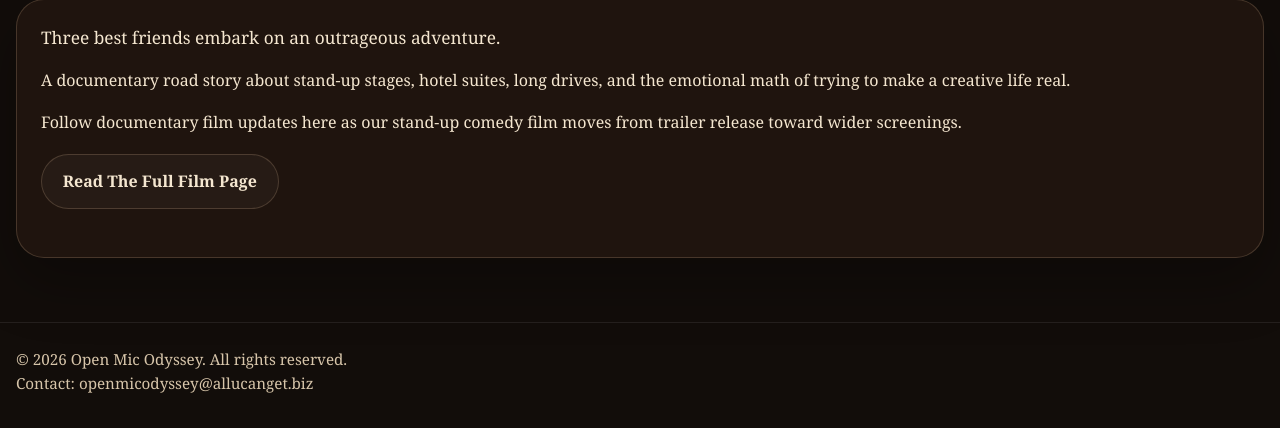
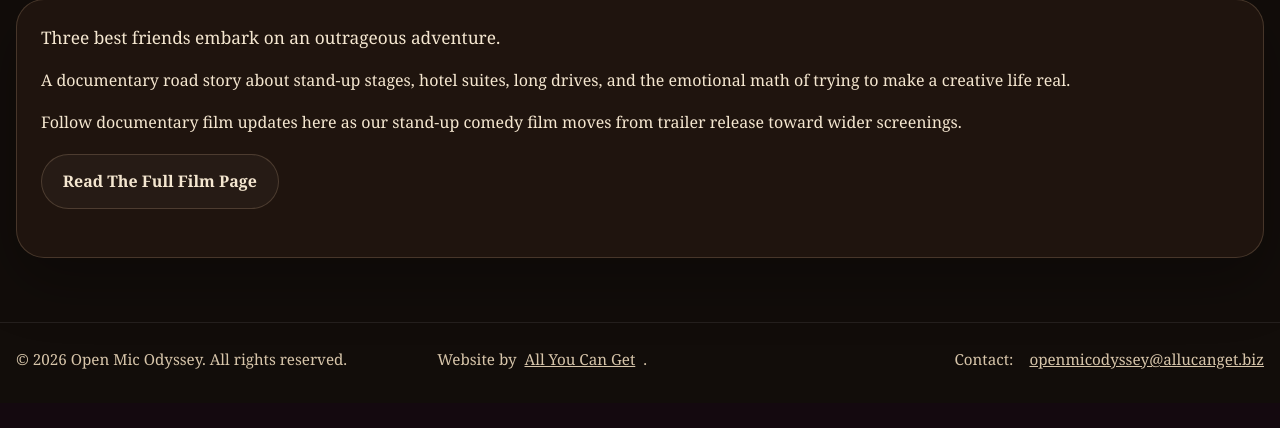
Before and after one commit to Zwitschi/80-movie, a Flask app: page / in a window 1280 px wide. Shown: the part 1594-2022 px from the top of the page. After the commit the page ends 1963 px from the top, so only its background shows below. Run offline with Flask 3, Linux system fonts and the light colour scheme.

Commit message:
Refactor footer layout and styles: enhance structure with footer-container class and update social list styles
Co-authored-by: Copilot <copilot@github.com>

```diff
--- a/website/static/css/site.css
+++ b/website/static/css/site.css
@@ -248,6 +248,27 @@ img {
 .production-panel,
 .social-panel {
   padding: 2rem;
+}
+
+.social-list {
+  list-style: none;
+  display: grid;
+  gap: 0.9rem;
+}
+
+.social-list li {
+  display: grid;
+  gap: 0.25rem;
+  padding-top: 0.85rem;
+  border-top: 1px solid rgba(255, 255, 255, 0.08);
+}
+
+.social-icon {
+  display: inline-block;
+  margin-right: 0.65rem;
+  vertical-align: middle;
+  max-width: 2rem;
+  max-height: 1.5rem;
 }
 
 .overview-card h1 {
@@ -1050,6 +1071,39 @@ section {
   font-size: 0.95rem;
 }
 
+.footer-container {
+  display: flex;
+  flex-wrap: wrap;
+  gap: 1rem;
+  justify-content: space-between;
+  align-items: center;
+}
+
+.footer-container > * {
+  flex: 1 1 200px;
+}
+
+.footer-text {
+  margin-bottom: 0;
+}
+.footer-text a {
+  color: var(--text-muted);
+  text-decoration: underline;
+}
+
+.footer-credit {
+  display: flex;
+  gap: 0.5rem;
+  align-items: center;
+  justify-content: flex-start;
+}
+
+.footer-contact {
+  display: flex;
+  gap: 1rem;
+  justify-content: flex-end;
+}
+
 @media (max-width: 900px) {
   .hero-grid,
   .grid-3,
--- a/website/templates/_footer.html
+++ b/website/templates/_footer.html
@@ -1,10 +1,21 @@
-<div class="container">
-  <p>
-    &copy; <span data-current-year>{{ current_year|default(2026) }}</span>
-    {{ movie_title }}. All rights reserved.
+<div class="container footer-container">
+  <p class="footer-text">
+    &copy; <span data-current-year>{{ current_year|default(2026) }}</span> {{
+    movie_title }}. All rights reserved.
   </p>
-  <p>
-    Contact:
-    <a href="mailto:{{ movie.contact_email }}">{{ movie.contact_email }}</a>
+  <p class="footer-text">
+    <span class="footer-credit"
+      >Website by
+      <a href="https://allucanget.biz" target="_blank">All You Can Get</a
+      >.</span
+    >
+  </p>
+  <p class="footer-text">
+    <span class="footer-contact"
+      >Contact:
+      <a href="mailto:{{ movie.contact_email }}"
+        >{{ movie.contact_email }}</a
+      ></span
+    >
   </p>
 </div>
```
